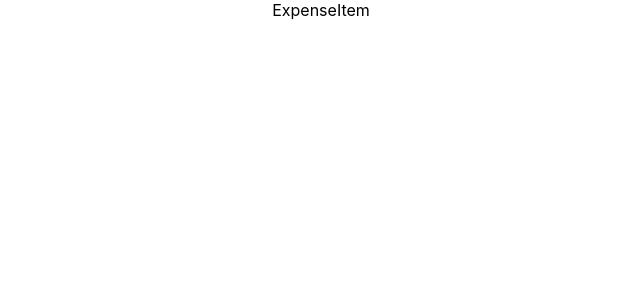
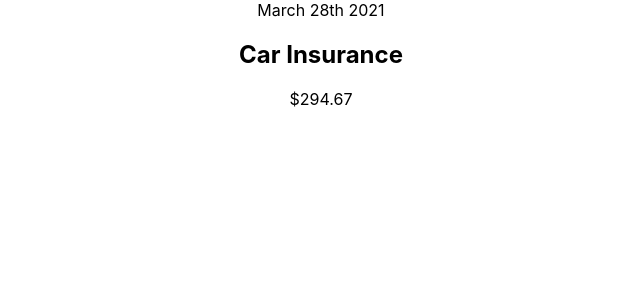
Before and after one commit to KennedyMungai/expense-tracker, a React (Create React App) app: page / in a window 1280 px wide. Shown: the top 300 px of the page, without its empty margins (319-959 px from the left). Built offline with nearby package versions, Linux system fonts and the light colour scheme.

Commit message:
Added some DOM text

```diff
--- a/src/components/ExpenseItem.js
+++ b/src/components/ExpenseItem.js
@@ -3,7 +3,13 @@
 const ExpenseItem = () =>
 {
     return (
-        <div>ExpenseItem</div>
+        <div>
+            <div> March 28th 2021</div>
+            <div className="">
+                <h2>Car Insurance</h2>
+                <div className="">$294.67</div>
+            </div>
+        </div>
     )
 }
 
```
